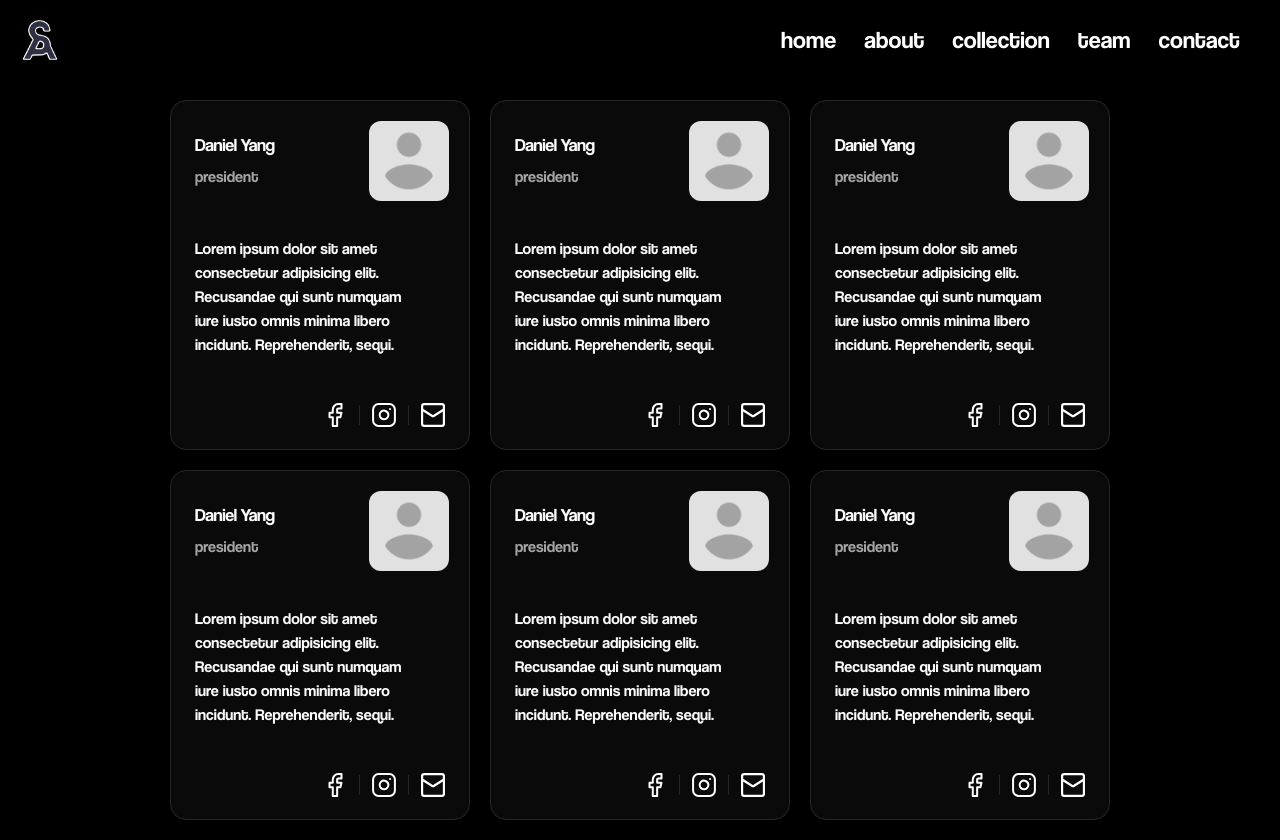
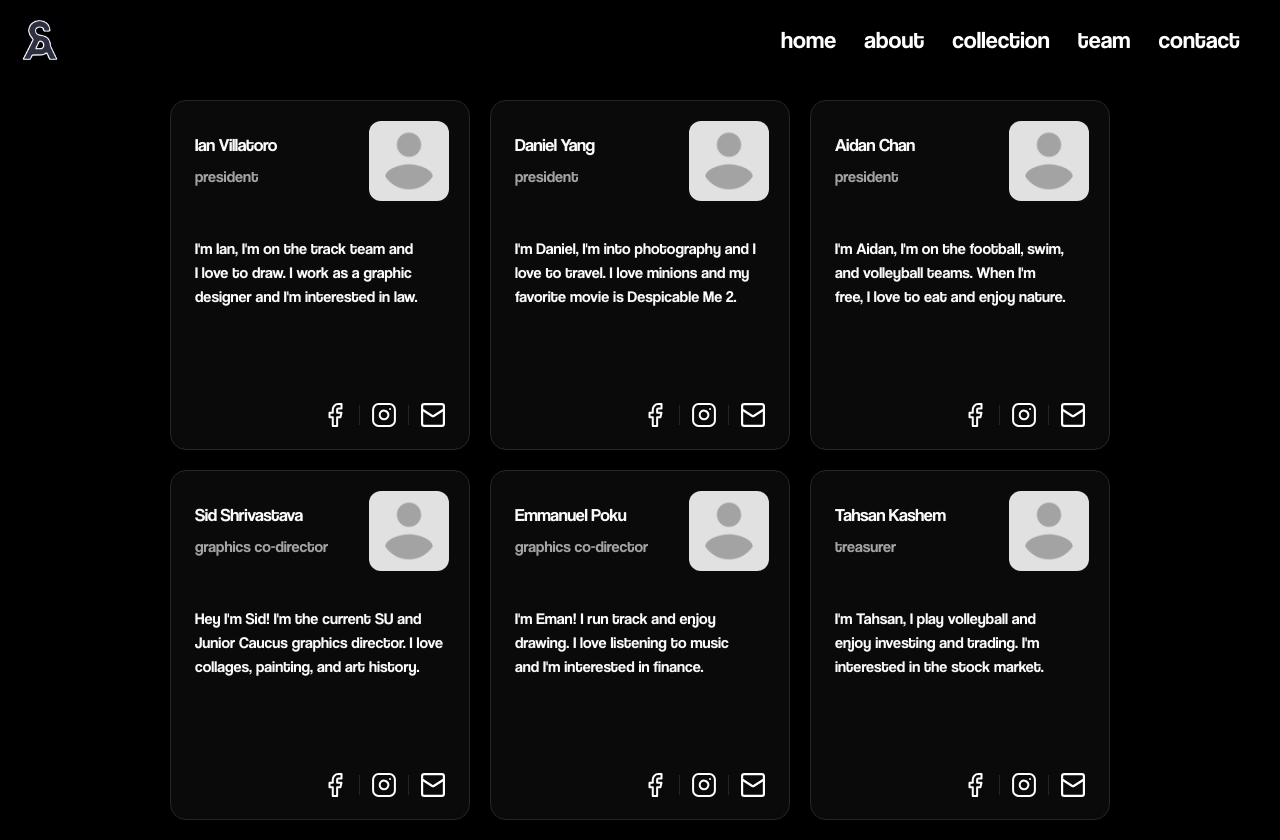
Before and after one commit to danielwzyang/sda.clothing, a Next.js app: page /team in a window 1280 px wide. Built offline with nearby package versions, Linux system fonts and the light colour scheme.

Commit message:
team added; no pictures

```diff
--- a/app/team/page.tsx
+++ b/app/team/page.tsx
@@ -6,60 +6,60 @@ export default function Team() {
     return (
         <div>
             <Navbar />
-            <div className="mt-5 flex flex-wrap justify-center mx-auto w-[1200px] max-w-[90%] gap-5">
+            <div className="my-5 flex flex-wrap justify-center mx-auto w-[1200px] max-w-[90%] gap-5">
+                <TeamCard
+                    name="Ian Villatoro"
+                    image={profile}
+                    position="president"
+                    bio="I'm Ian, I'm on the track team and I love to draw. I work as a graphic designer and I'm interested in law."
+                    facebook="Ian Villatoro"
+                    instagram="chelitocuca"
+                    mail=":("
+                />
                 <TeamCard
                     name="Daniel Yang"
                     image={profile}
                     position="president"
-                    bio="Lorem ipsum dolor sit amet consectetur adipisicing elit. Recusandae qui sunt numquam iure iusto omnis minima libero incidunt. Reprehenderit, sequi."
+                    bio="I'm Daniel, I'm into photography and I love to travel. I love minions and my favorite movie is Despicable Me 2."
                     facebook="Daniel Yang"
                     instagram="danielwyang"
                     mail="danielwzyang@gmail.com"
                 />
                 <TeamCard
-                    name="Daniel Yang"
+                    name="Aidan Chan"
                     image={profile}
                     position="president"
-                    bio="Lorem ipsum dolor sit amet consectetur adipisicing elit. Recusandae qui sunt numquam iure iusto omnis minima libero incidunt. Reprehenderit, sequi."
-                    facebook="Daniel Yang"
-                    instagram="danielwyang"
-                    mail="danielwzyang@gmail.com"
+                    bio="I'm Aidan, I'm on the football, swim, and volleyball teams. When I'm free, I love to eat and enjoy nature."
+                    facebook="Aidan Chan"
+                    instagram="aidan.chan__"
+                    mail=":("
                 />
                 <TeamCard
-                    name="Daniel Yang"
+                    name="Sid Shrivastava"
                     image={profile}
-                    position="president"
-                    bio="Lorem ipsum dolor sit amet consectetur adipisicing elit. Recusandae qui sunt numquam iure iusto omnis minima libero incidunt. Reprehenderit, sequi."
-                    facebook="Daniel Yang"
-                    instagram="danielwyang"
-                    mail="danielwzyang@gmail.com"
+                    position="graphics co-director"
+                    bio="Hey I'm Sid! I'm the current SU and Junior Caucus graphics director. I love collages, painting, and art history."
+                    facebook="Siddharth Shrivastava"
+                    instagram="sid.shrivastava15"
+                    mail=":("
                 />
                 <TeamCard
-                    name="Daniel Yang"
+                    name="Emmanuel Poku"
                     image={profile}
-                    position="president"
-                    bio="Lorem ipsum dolor sit amet consectetur adipisicing elit. Recusandae qui sunt numquam iure iusto omnis minima libero incidunt. Reprehenderit, sequi."
-                    facebook="Daniel Yang"
-                    instagram="danielwyang"
-                    mail="danielwzyang@gmail.com"
+                    position="graphics co-director"
+                    bio="I'm Eman! I run track and enjoy drawing. I love listening to music and I'm interested in finance."
+                    facebook="Eman Yay"
+                    instagram="emantoonice"
+                    mail=":("
                 />
                 <TeamCard
-                    name="Daniel Yang"
+                    name="Tahsan Kashem"
                     image={profile}
-                    position="president"
-                    bio="Lorem ipsum dolor sit amet consectetur adipisicing elit. Recusandae qui sunt numquam iure iusto omnis minima libero incidunt. Reprehenderit, sequi."
-                    facebook="Daniel Yang"
-                    instagram="danielwyang"
-                    mail="danielwzyang@gmail.com"
-                />
-                <TeamCard
-                    name="Daniel Yang"
-                    image={profile}
-                    position="president"
-                    bio="Lorem ipsum dolor sit amet consectetur adipisicing elit. Recusandae qui sunt numquam iure iusto omnis minima libero incidunt. Reprehenderit, sequi."
-                    facebook="Daniel Yang"
-                    instagram="danielwyang"
-                    mail="danielwzyang@gmail.com"
+                    position="treasurer"
+                    bio="I'm Tahsan, I play volleyball and enjoy investing and trading. I'm interested in the stock market."
+                    facebook="Tahsan Kashem"
+                    instagram="tahsank_"
+                    mail=":("
                 />
 
             </div>
```
